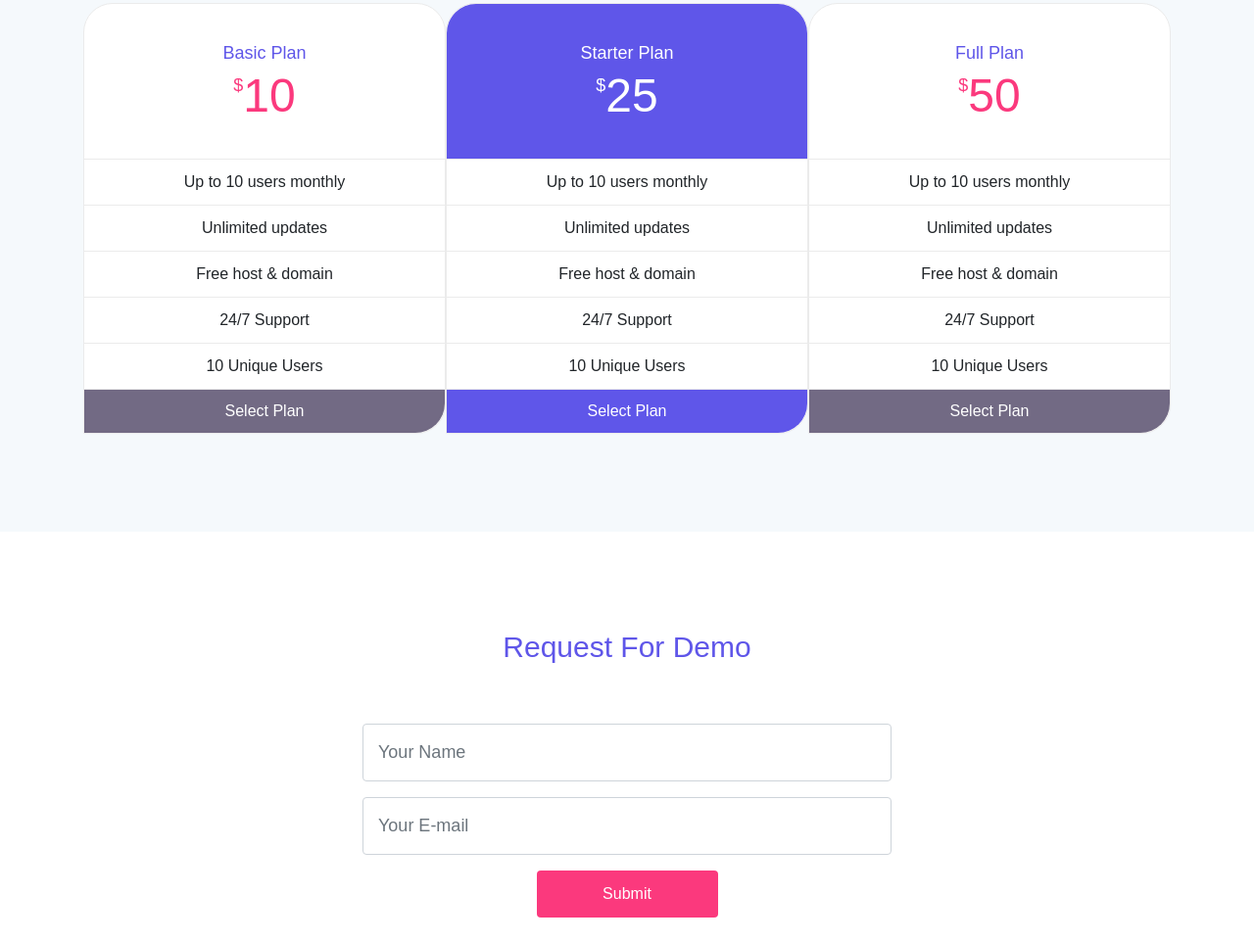
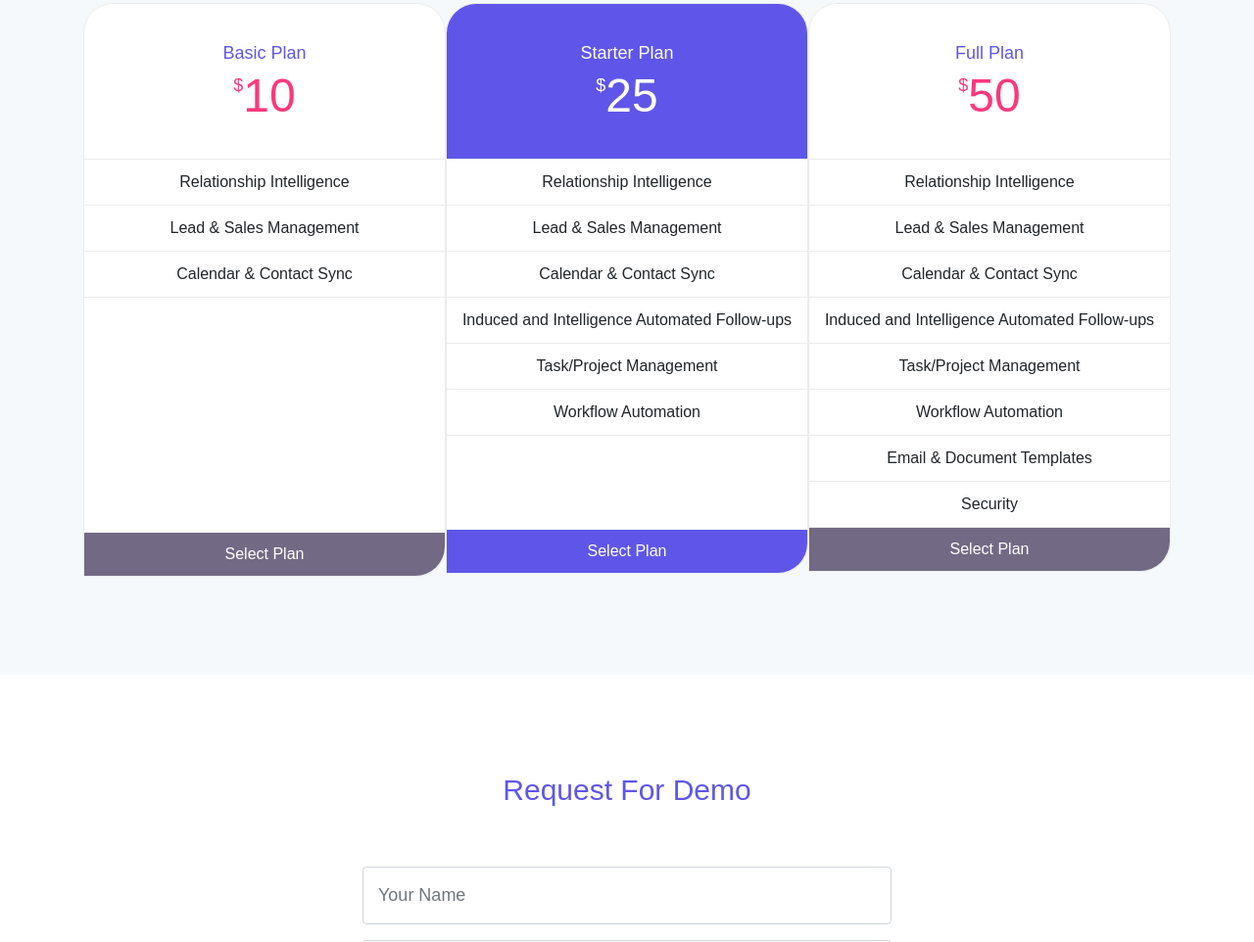
Before and after one commit to quantaquadri/husia, a plain HTML site: page index.html in a window 1280 px wide. Shown: the part 2016-2978 px from the top of the page at 98% size. Drawn offline with Linux system fonts and the light colour scheme.

Commit message:
pricing text fixed

```diff
--- a/index.html
+++ b/index.html
@@ -149,11 +149,10 @@
                         </div>
                     </div>
                     <div class="package-description">
-                        <p>Up to 10 users monthly</p>
-                        <p>Unlimited updates</p>
-                        <p>Free host &amp; domain</p>
-                        <p>24/7 Support</p>
-                        <p>10 Unique Users</p>
+                        <p>Relationship Intelligence</p>
+                        <p>Lead & Sales Management</p>
+                        <p>Calendar & Contact Sync</p>
+                        <br><br><br><br><br><br><br><br><br><br>
                     </div>
                     <!-- Plan Button  -->
                     <div class="plan-button">
@@ -173,11 +172,13 @@
                         </div>
                     </div>
                     <div class="package-description">
-                        <p>Up to 10 users monthly</p>
-                        <p>Unlimited updates</p>
-                        <p>Free host &amp; domain</p>
-                        <p>24/7 Support</p>
-                        <p>10 Unique Users</p>
+                        <p>Relationship Intelligence</p>
+                        <p>Lead & Sales Management</p>
+                        <p>Calendar & Contact Sync</p>
+                        <p>Induced and Intelligence Automated Follow-ups</p>
+                        <p>Task/Project Management</p>
+                        <p>Workflow Automation</p>
+                        <br><br><br><br>
                     </div>
                     <!-- Plan Button  -->
                     <div class="plan-button">
@@ -197,11 +198,14 @@
                         </div>
                     </div>
                     <div class="package-description">
-                        <p>Up to 10 users monthly</p>
-                        <p>Unlimited updates</p>
-                        <p>Free host &amp; domain</p>
-                        <p>24/7 Support</p>
-                        <p>10 Unique Users</p>
+                        <p>Relationship Intelligence</p>
+                        <p>Lead & Sales Management</p>
+                        <p>Calendar & Contact Sync</p>
+                        <p>Induced and Intelligence Automated Follow-ups</p>
+                        <p>Task/Project Management</p>
+                        <p>Workflow Automation</p>
+                        <p>Email & Document Templates</p>
+                        <p>Security</p>
                     </div>
                     <!-- Plan Button  -->
                     <div class="plan-button">
```
